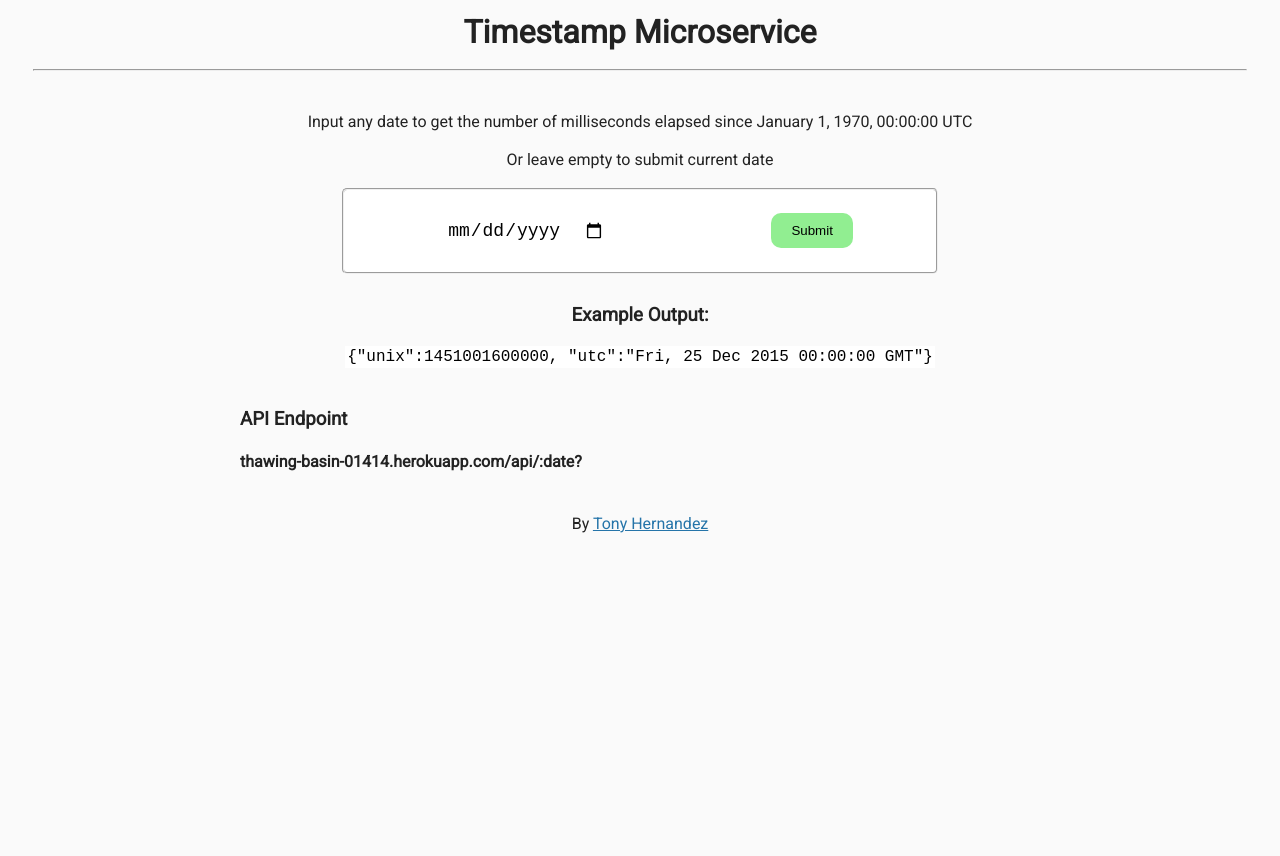
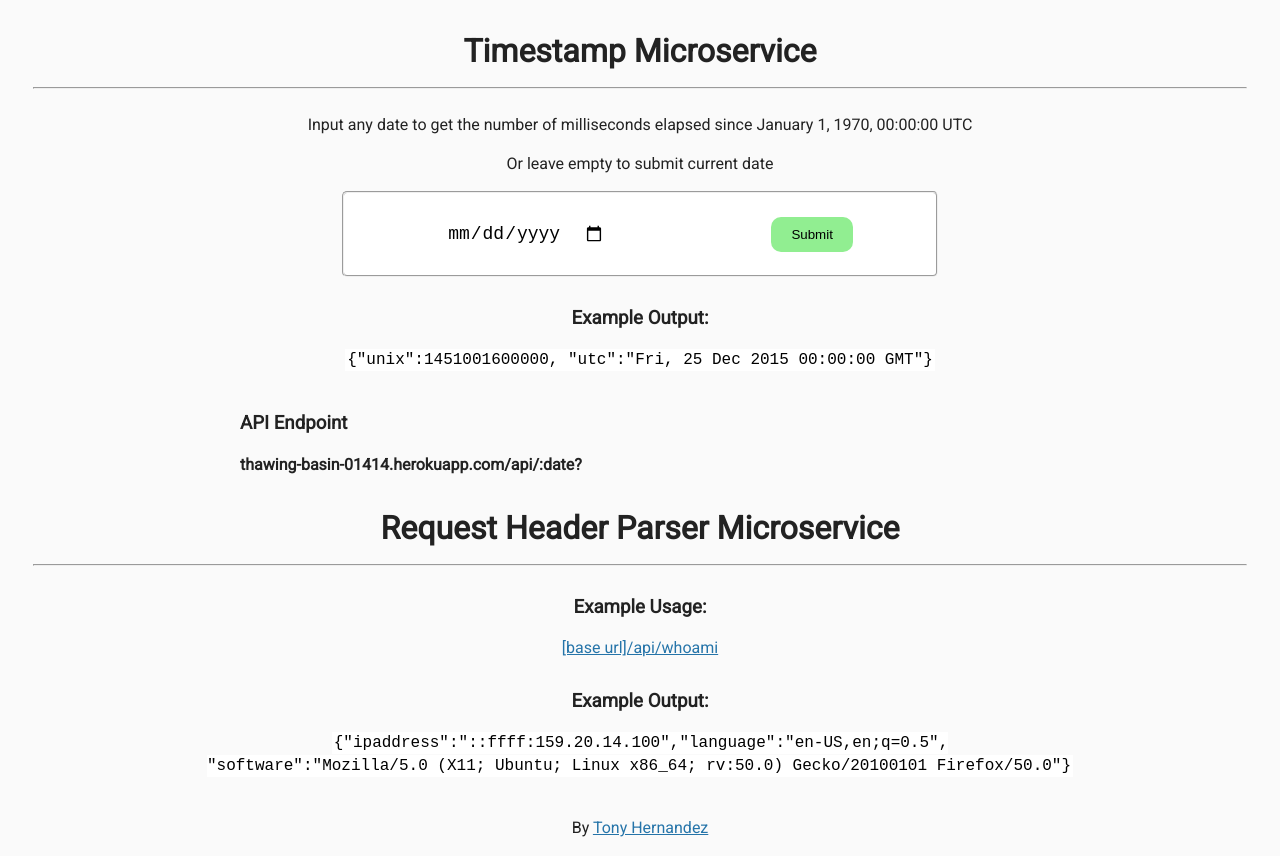
Before and after one commit to tonyhdz404/FCC-Back-End-Development-and-APIs-Projects, a website: page views/index.html in a window 1280 px wide. Before the commit the page ends 800 px from the top, so only its background shows below. Drawn offline with Linux system fonts and the light colour scheme; files that its build step writes are made by us from their sources.

Commit message:
Added Request Header Parser Microservice

```diff
--- a/views/index.html
+++ b/views/index.html
@@ -17,14 +17,9 @@
   </head>
 
   <body>
-    <h1>Timestamp Microservice</h1>
-    <hr />
     <div class="container">
-      <!-- <h3>Example Usage:</h3>
-      <ul>
-        <li><a href="api/2015-12-25">[project url]/api/2015-12-25</a></li>
-        <li><a href="api/1451001600000">[project url]/api/1451001600000</a></li>
-      </ul> -->
+      <h1>Timestamp Microservice</h1>
+      <hr />
       <p>
         Input any date to get the number of milliseconds elapsed since January
         1, 1970, 00:00:00 UTC
@@ -49,6 +44,24 @@
         <h4>thawing-basin-01414.herokuapp.com/api/:date?</h4>
       </div>
     </div>
+    <div class="container">
+      <h1>Request Header Parser Microservice</h1>
+      <hr />
+      <h3>Example Usage:</h3>
+      <p>
+        <a href="api/whoami">[base url]/api/whoami</a>
+      </p>
+
+      <h3>Example Output:</h3>
+      <p>
+        <code
+          >{"ipaddress":"::ffff:159.20.14.100","language":"en-US,en;q=0.5",<br />"software":"Mozilla/5.0
+          (X11; Ubuntu; Linux x86_64; rv:50.0) Gecko/20100101
+          Firefox/50.0"}</code
+        >
+      </p>
+    </div>
+
     <div class="footer">
       <p>
         By
```
Also changed, not shown: index.js (+14 -1 lines).
